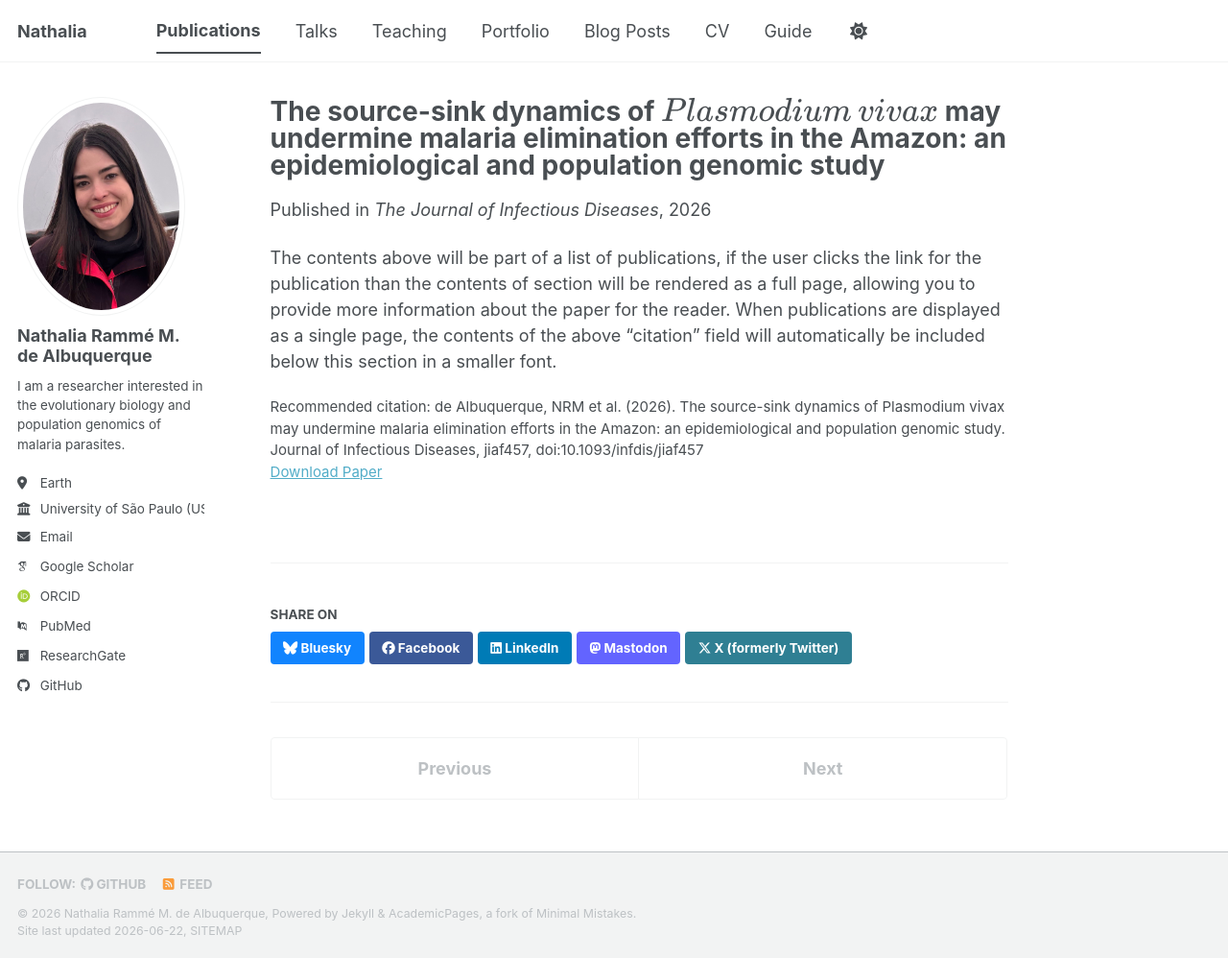
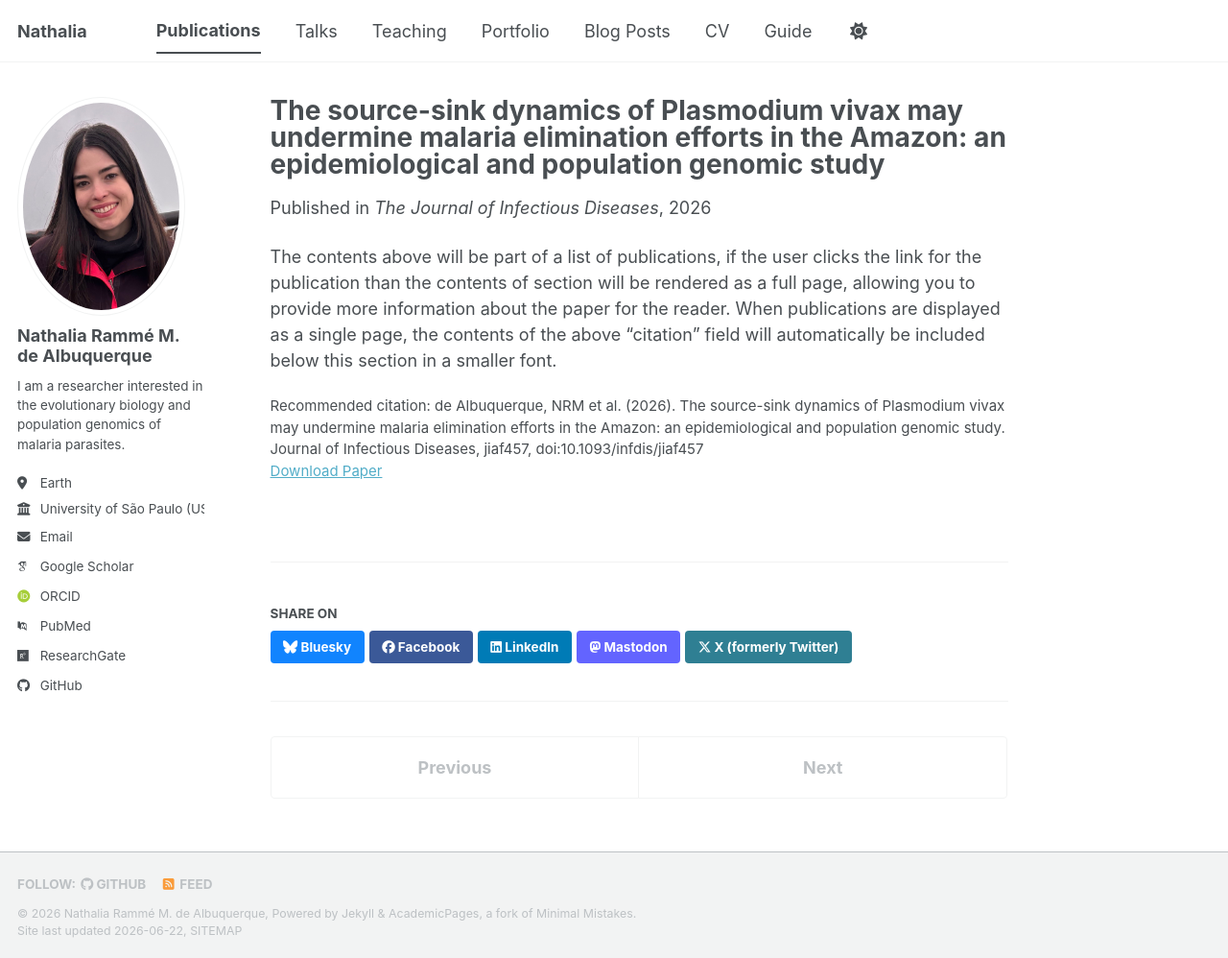
Before and after one commit to nramme/nramme.github.io, a Jekyll site: the page built from _publications/2026-02-15.md, in a window 1280 px wide and 998 px high. Shown: the whole window at 96% size. Built offline with Jekyll 4.4.1, drawn with Linux system fonts in a browser that asks for light colours; some web fonts are replaced; a script bundle is joined from its source files by our own code; library files that are not in the unit come from our copies; a file with an impossible date is left out.

Commit message:
Update 2026-02-15.md

```diff
--- a/_publications/2026-02-15.md
+++ b/_publications/2026-02-15.md
@@ -1,9 +1,9 @@
 ---
-title: "The source-sink dynamics of $$Plasmodium$$ $$vivax$$ may undermine malaria elimination efforts in the Amazon: an epidemiological and population genomic study"
+title: "The source-sink dynamics of Plasmodium vivax may undermine malaria elimination efforts in the Amazon: an epidemiological and population genomic study"
 collection: publications
 category: manuscripts
 paperurl: https://doi.org/10.1093/infdis/jiaf457
-excerpt: 'Here, we characterize $$P. vivax$$ mobility, identify key parasite sources and sinks, and infer likely drivers and routes of parasite migration in the Amazon.'
+excerpt: 'Here, we characterize P. vivax mobility, identify key parasite sources and sinks, and infer likely drivers and routes of parasite migration in the Amazon.'
 date: 2026-02-15
 venue: 'The Journal of Infectious Diseases'
 citation: 'de Albuquerque, NRM et al. (2026). The source-sink dynamics of Plasmodium vivax may undermine malaria elimination efforts in the Amazon: an epidemiological and population genomic study. Journal of Infectious Diseases, jiaf457, doi:10.1093/infdis/jiaf457'
```
